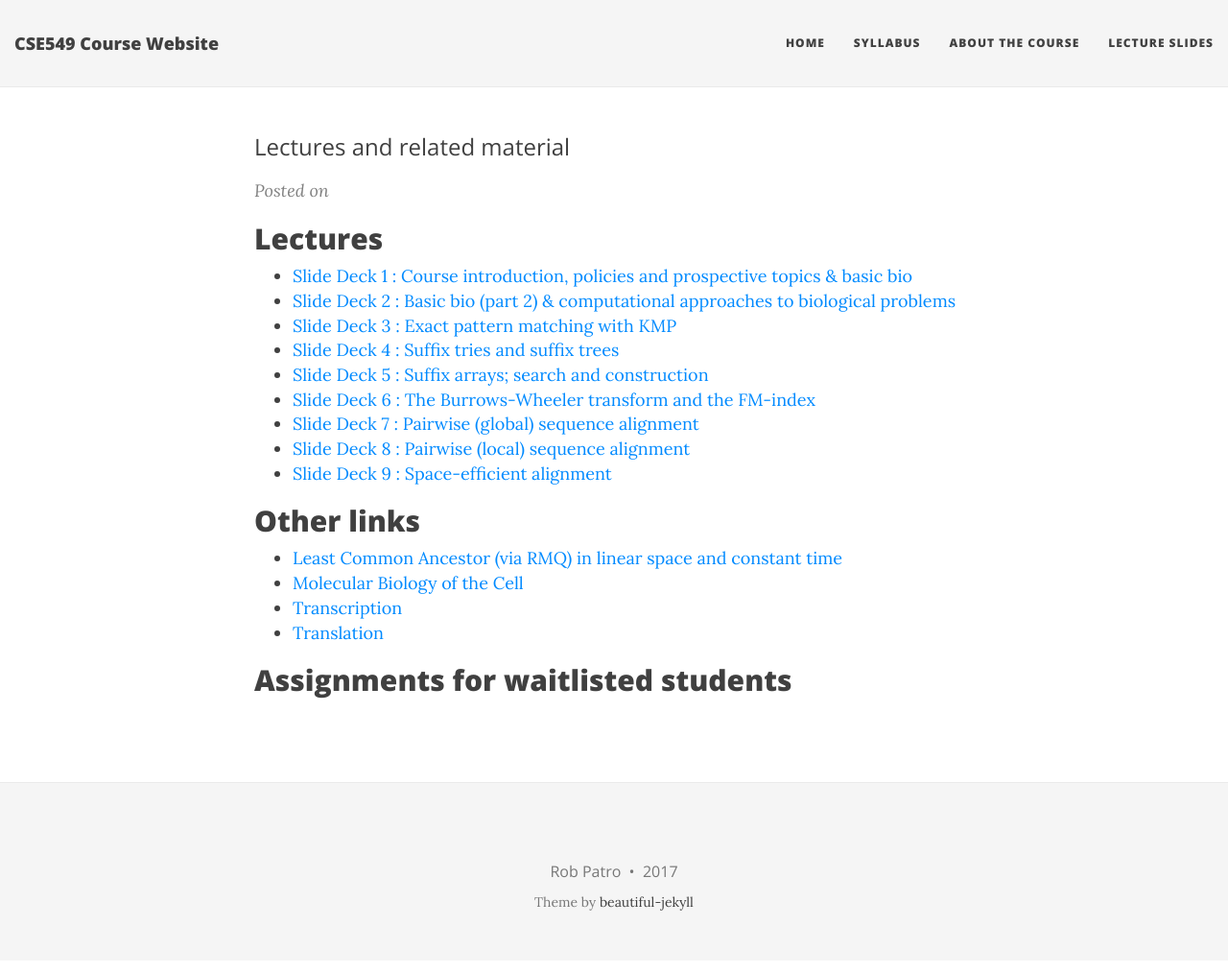
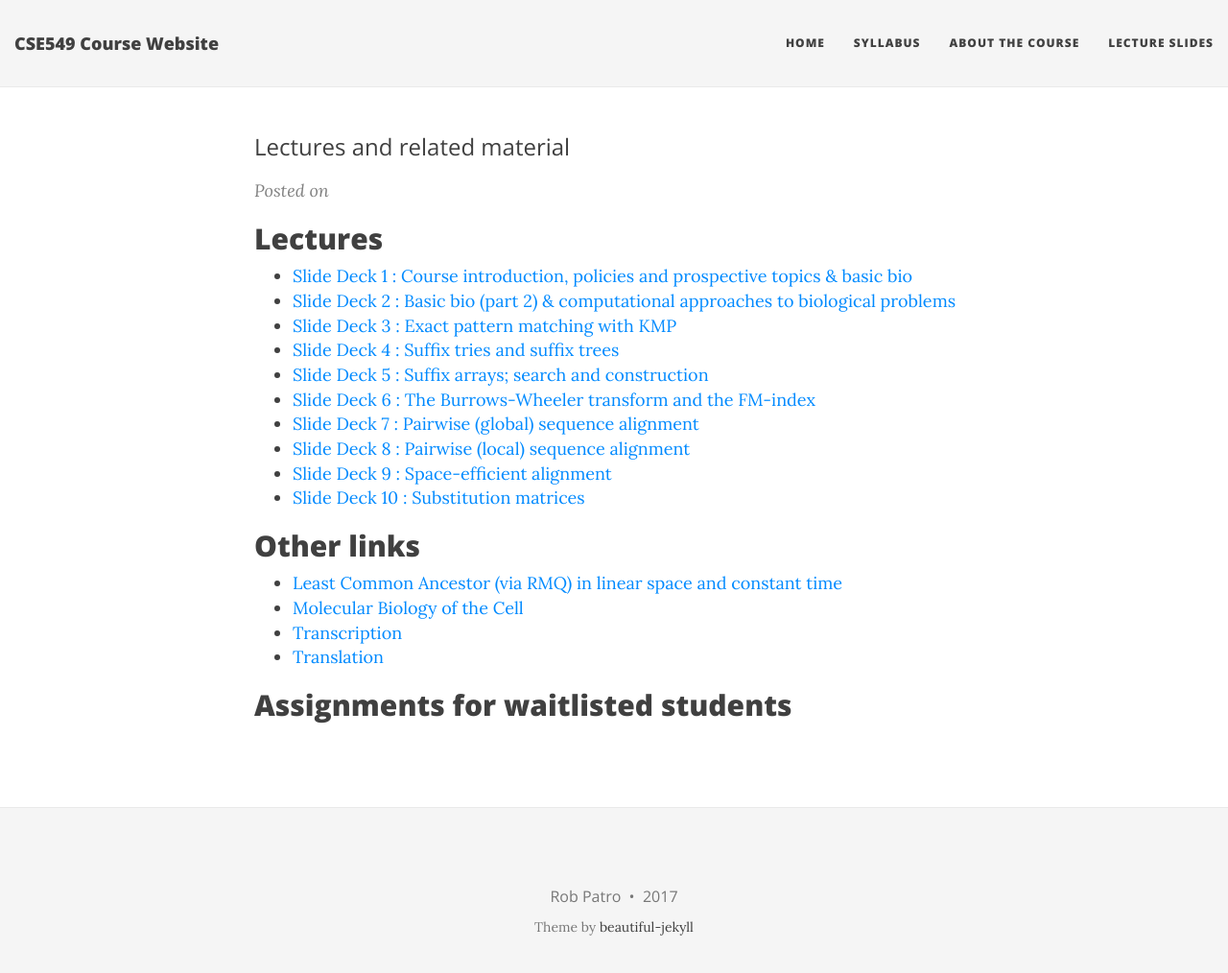
Before and after one commit to rob-p/CSE549F17, a Jekyll site: the page built from lectures.md, in a window 1280 px wide and 1027 px high. Shown: the top 1014 px of the window at 96% size. Built offline with Jekyll 4.4.1, drawn with Linux system fonts in a browser that asks for light colours; nearby versions of some CDN libraries.

Commit message:
update slides

```diff
--- a/lectures.md
+++ b/lectures.md
@@ -15,6 +15,7 @@ subtitle: Lectures and related material
  * [Slide Deck 7 : Pairwise (global) sequence alignment][7]
  * [Slide Deck 8 : Pairwise (local) sequence alignment][8]
  * [Slide Deck 9 : Space-efficient alignment][9]
+ * [Slide Deck 10 : Substitution matrices][10]
 
 {::comment}
 
@@ -58,6 +59,8 @@ subtitle: Lectures and related material
 [7]:{{site.url}}/lectures/Lec07.pdf
 [8]:{{site.url}}/lectures/Lec08.pdf
 [9]:{{site.url}}/lectures/Lec09.pdf
+[10]:{{site.url}}/lectures/Lec10.pdf
+[11]:{{site.url}}/lectures/Lec11.pdf
 
 {::comment}
  * [List of final project options][proj]
```
Also changed, not shown: 2 other files.
